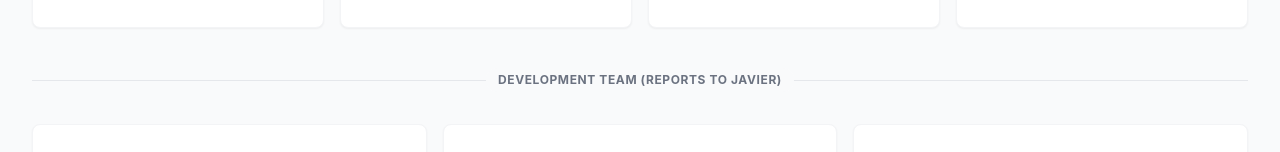
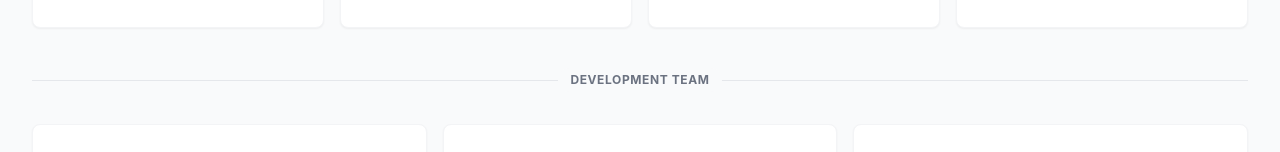
Before and after one commit to avireddy0/flow-envision, a website: page public/flow-workflow_V5.html in a window 1280 px wide. Shown: the part 556-708 px from the top of the page. Drawn offline with nearby package versions, Linux system fonts and the light colour scheme.

Commit message:
Remove 'Reports to Javier' text from Development Team section

```diff
--- a/public/flow-workflow_V5.html
+++ b/public/flow-workflow_V5.html
@@ -390,7 +390,7 @@
     <div class="w-full border-t border-gray-200"></div>
     </div>
     <div class="relative flex justify-center">
-    <span class="px-3 py-1 bg-gray-50 text-xs font-bold tracking-wider uppercase text-gray-500 rounded-full">Development Team (Reports to Javier)</span>
+    <span class="px-3 py-1 bg-gray-50 text-xs font-bold tracking-wider uppercase text-gray-500 rounded-full">Development Team</span>
     </div>
 </div>
 
```
